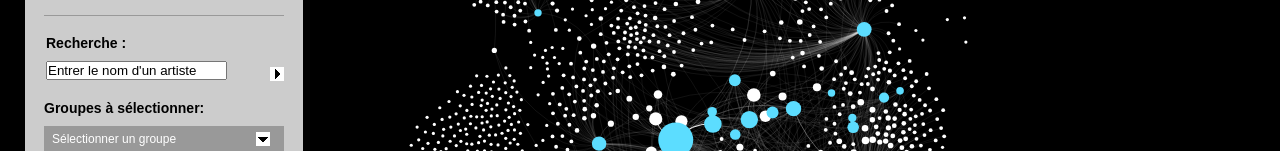
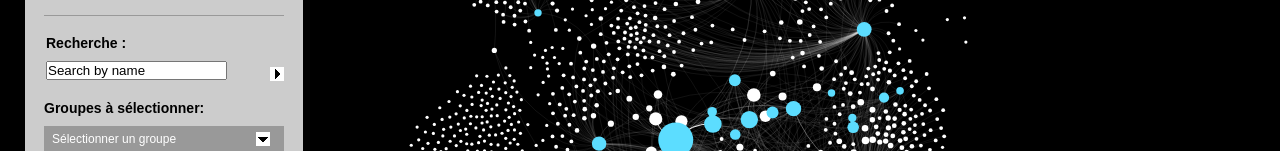
Before and after one commit to GwendolineCorthier/reseaux-des-artistes-collectionneurs, a plain HTML site: page index.html in a window 1280 px wide. Shown: the part 361-512 px from the top of the page. Drawn offline with Linux system fonts and the light colour scheme.

Commit message:
Update index.html

```diff
--- a/index.html
+++ b/index.html
@@ -53,7 +53,7 @@
     <div class="b1">
     <form>
       <div id="search" class="cf"><h2>Recherche :</h2>
-        <input type="texte" name="Recherche" value="Entrer le nom d'un artiste" class="empty"/><div class="state"></div>
+       <input type="text" name="Recherche" value="Search by name" class="empty"/><div class="state"></div>
         <div class="resultats"></div>
       </div>
       <div class="cf" id="attributeselect"><h2>Groupes à sélectionner:</h2>
```
